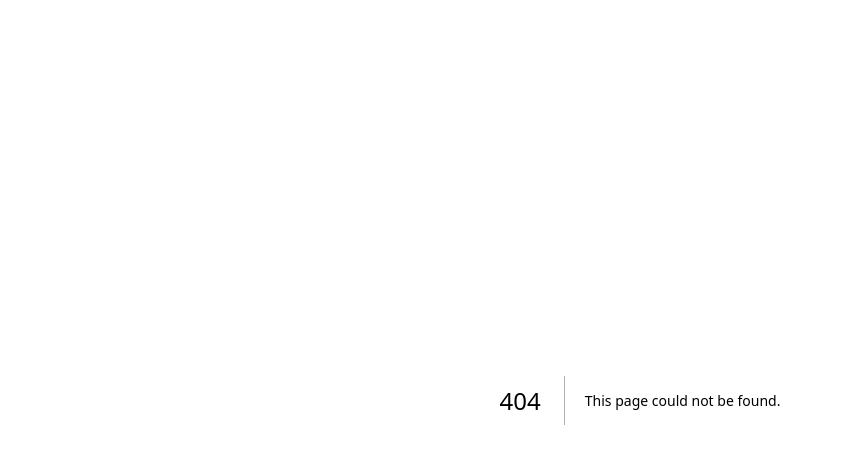
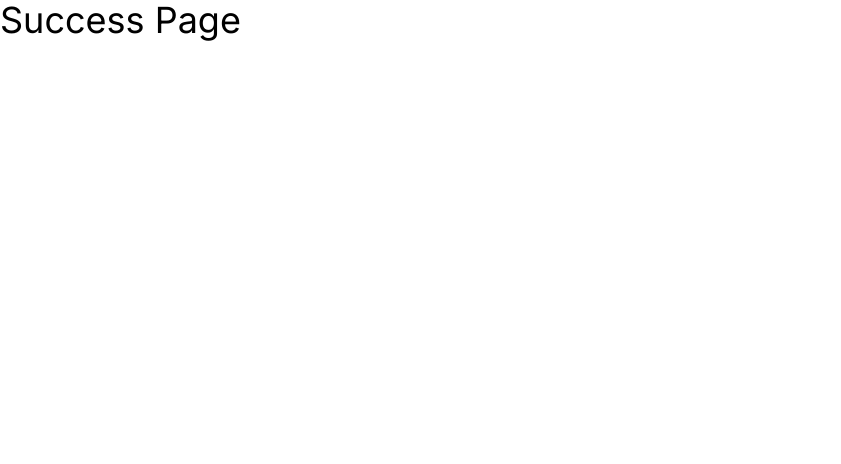
Before and after one commit to subhranshudas/pupspot, a Next.js app: page /success in a window 1280 px wide. Before the commit this address had no page. Shown: the top 464 px of the page, without its empty margins (0-841 px from the left). Built offline with nearby package versions, Linux system fonts and the light colour scheme.

Commit message:
add a success page

```diff
--- /dev/null
+++ b/app/(site)/success/page.js
@@ -0,0 +1,7 @@
+export default function SuccessPage() {
+  return (
+    <section>
+      <h1 className="text-4xl">Success Page</h1>
+    </section>
+  );
+}
```
